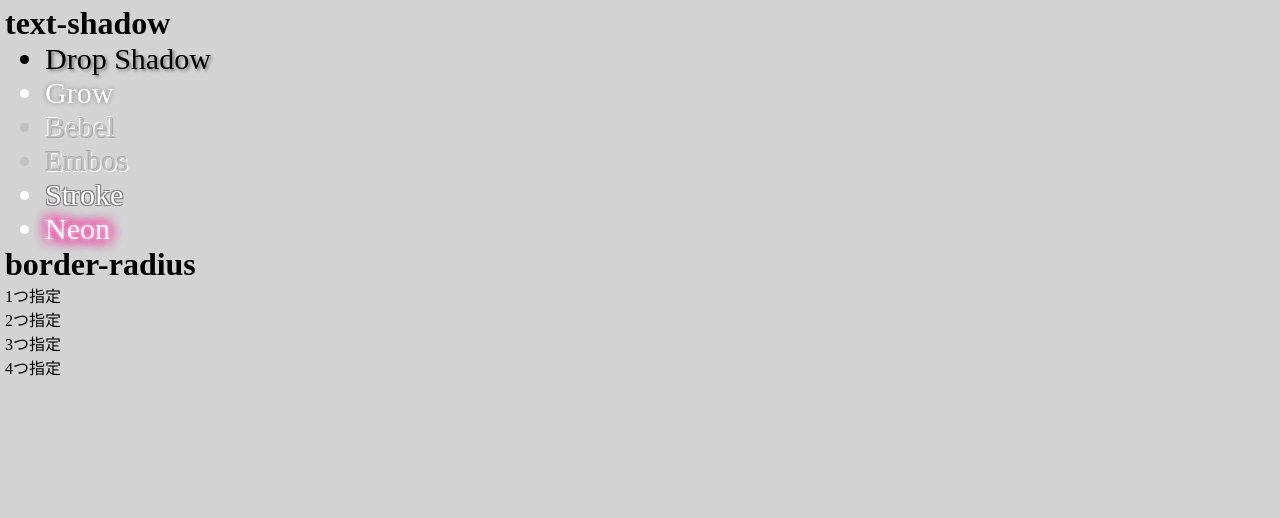
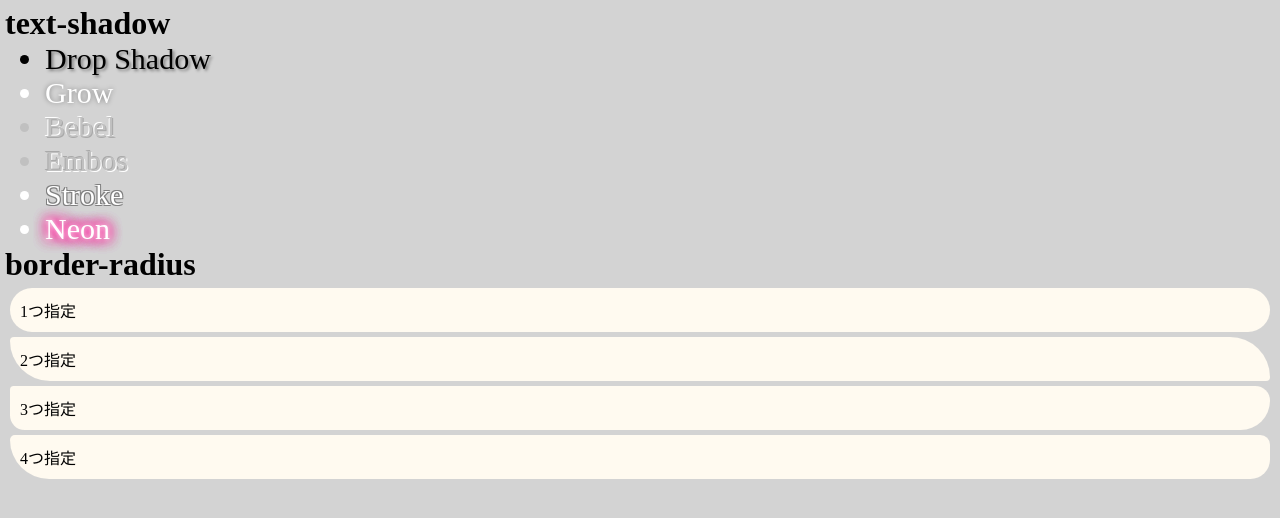
Before and after one commit to tama9884649/web1-9, a plain HTML site: page index.html in a window 1280 px wide. Drawn offline with Linux system fonts and the light colour scheme.

Commit message:
Update default.css

```diff
--- a/css/default.css
+++ b/css/default.css
@@ -31,3 +31,27 @@ text-shadow: 0px 0px 5px white,
 0px 0px 13px deeppink,
 0px 0px 13px deeppink,
 0px 0px 13px deeppink;}
+.border-radius-one{
+  border-radius: 50px;
+  background-color: floralwhite;
+  padding: 10px;
+  margin: 5px;
+}
+.border-radius-two{
+  border-radius: 5px 50px;
+  background-color: floralwhite;
+  padding: 10px;
+  margin: 5px;
+}
+.border-radius-three{
+  border-radius: 5px 20px 40px;
+  background-color: floralwhite;
+  padding: 10px;
+  margin: 5px;
+}
+.border-radius-four{
+  border-radius: 5px 10px 20px 40px;
+  background-color: floralwhite;
+  padding: 10px;
+  margin: 5px;
+}
```
